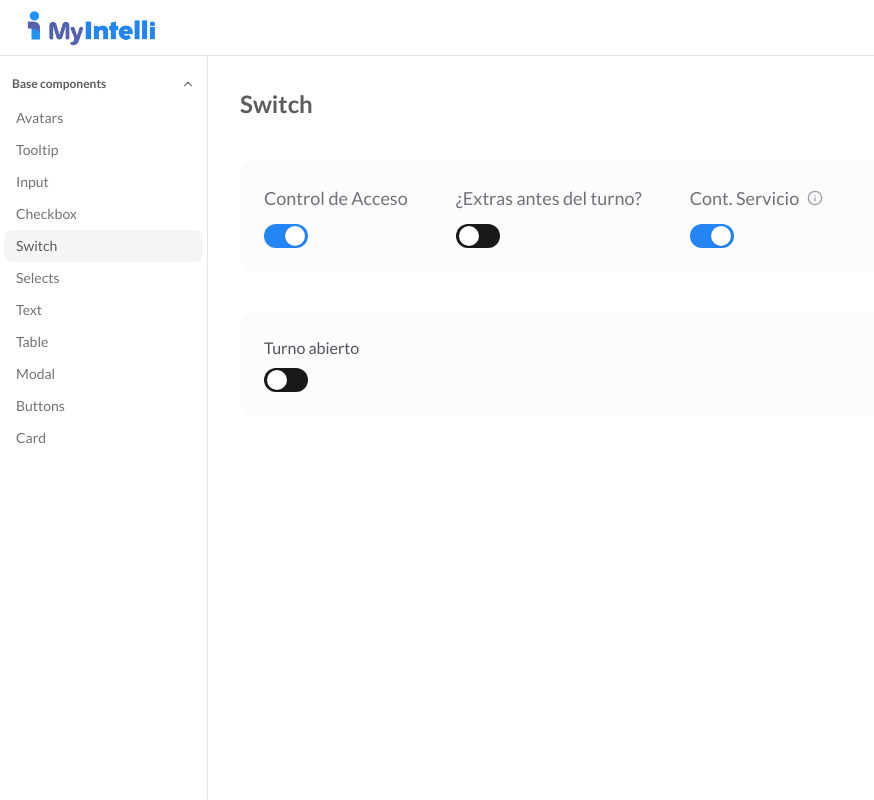
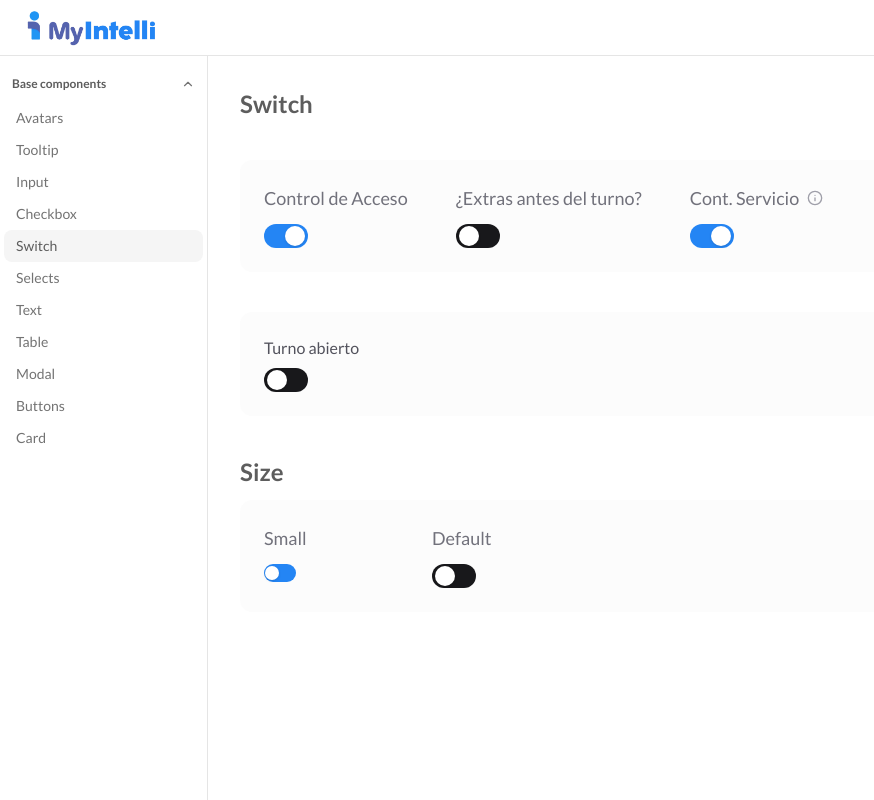
Before and after one commit to diegoAlexandre17/design-system-react, a React (Vite) app: page /components/switch in a window 1280 px wide. Shown: the whole page, without its empty margins (0-874 px from the left). Built offline with nearby package versions, Linux system fonts and the light colour scheme.

Commit message:
fix:switch sizes

```diff
--- a/src/pages/SwitchPage.tsx
+++ b/src/pages/SwitchPage.tsx
@@ -42,6 +42,21 @@ export default function SwitchPage() {
           </div>
         </div>
       </section>
+      {/* Tamaño */}
+      <section className="space-y-3">
+        <h2 className="text-2xl font-semibold text-foreground">Size</h2>
+        <div className="flex flex-wrap items-start gap-12 p-6 rounded-xl  bg-muted/30">
+          <div className="flex flex-col gap-3 min-w-30">
+            <span className="text-lg text-zinc-500">Small</span>
+            <Switch defaultChecked color="white" size="sm" />
+          </div>
+
+          <div className="flex flex-col gap-3 min-w-30">
+            <span className="text-lg text-zinc-500">Default</span>
+            <Switch />
+          </div>
+        </div>
+      </section>
     </div>
   )
 }
```
